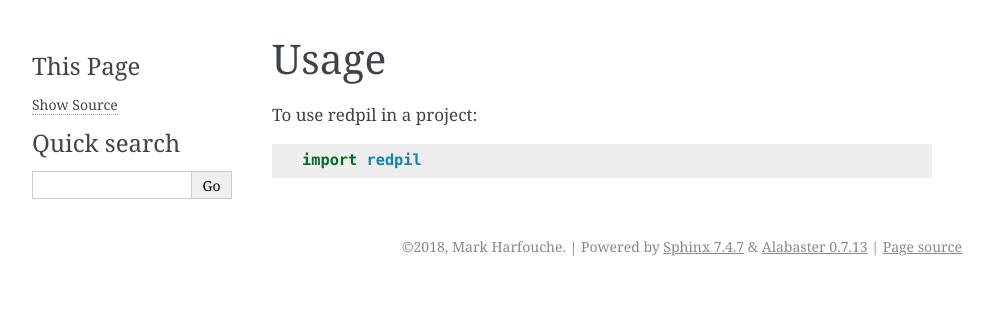
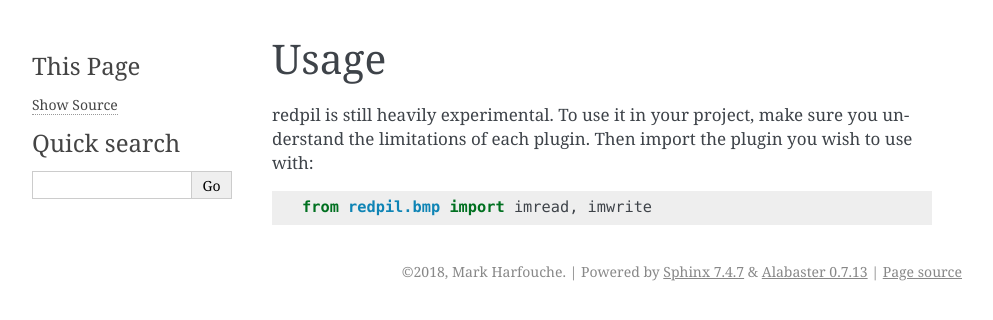
Before and after one commit to hmaarrfk/redpil, a Sphinx documentation site: the page built from docs/usage.rst, in a window 1280 px wide. Shown: the top 320 px of the page, without its empty margins (148-1141 px from the left). Built offline with Sphinx 7.4.7, drawn with Linux system fonts in a browser that asks for light colours; pages that are not in the unit, such as notebooks, are missing from menus.

Commit message:
Starting getting the documentation infrastructure up.

```diff
--- a/docs/authors.rst
+++ /dev/null
@@ -1 +0,0 @@
-.. include:: ../AUTHORS.rst
--- a/docs/conf.py
+++ b/docs/conf.py
@@ -32,7 +32,12 @@ import redpil
 
 # Add any Sphinx extension module names here, as strings. They can be
 # extensions coming with Sphinx (named 'sphinx.ext.*') or your custom ones.
-extensions = ['sphinx.ext.autodoc', 'sphinx.ext.viewcode']
+extensions = ['sphinx.ext.autodoc',
+              'sphinx.ext.viewcode']
+
+source_parsers = {
+   '.md': 'recommonmark.parser.CommonMarkParser',
+}
 
 # Add any paths that contain templates here, relative to this directory.
 templates_path = ['_templates']
@@ -40,8 +45,7 @@ templates_path = ['_templates']
 # The suffix(es) of source filenames.
 # You can specify multiple suffix as a list of string:
 #
-# source_suffix = ['.rst', '.md']
-source_suffix = '.rst'
+source_suffix = ['.rst', '.md']
 
 # The master toctree document.
 master_doc = 'index'
--- a/docs/contributing.rst
+++ /dev/null
@@ -1 +0,0 @@
-.. include:: ../CONTRIBUTING.rst
--- a/docs/history.rst
+++ /dev/null
@@ -1 +0,0 @@
-.. include:: ../HISTORY.rst
--- a/docs/readme.rst
+++ /dev/null
@@ -1 +0,0 @@
-.. include:: ../README.rst
--- a/docs/usage.rst
+++ b/docs/usage.rst
@@ -1,7 +1,8 @@
-=====
 Usage
 =====
 
-To use redpil in a project::
+redpil is still heavily experimental. To use it in your project, make sure you
+understand the limitations of each plugin. Then import the plugin you wish to
+use with::
 
-    import redpil
+    from redpil.bmp import imread, imwrite
--- a/redpil/__init__.py
+++ b/redpil/__init__.py
@@ -8,3 +8,5 @@ __version__ = get_versions()['version']
 del get_versions
 
 from .redpil import imwrite, imread
+
+__all__ = ['imread', 'imwrite']
```
Also changed, not shown: README.md (+13 -14 lines), docs/HISTORY.md (added, +1 -0 lines), docs/README.md (added, +1 -0 lines), docs/index.rst (+9 -7 lines), docs/redpil.rst (added, +26 -0 lines), 3 other files.
